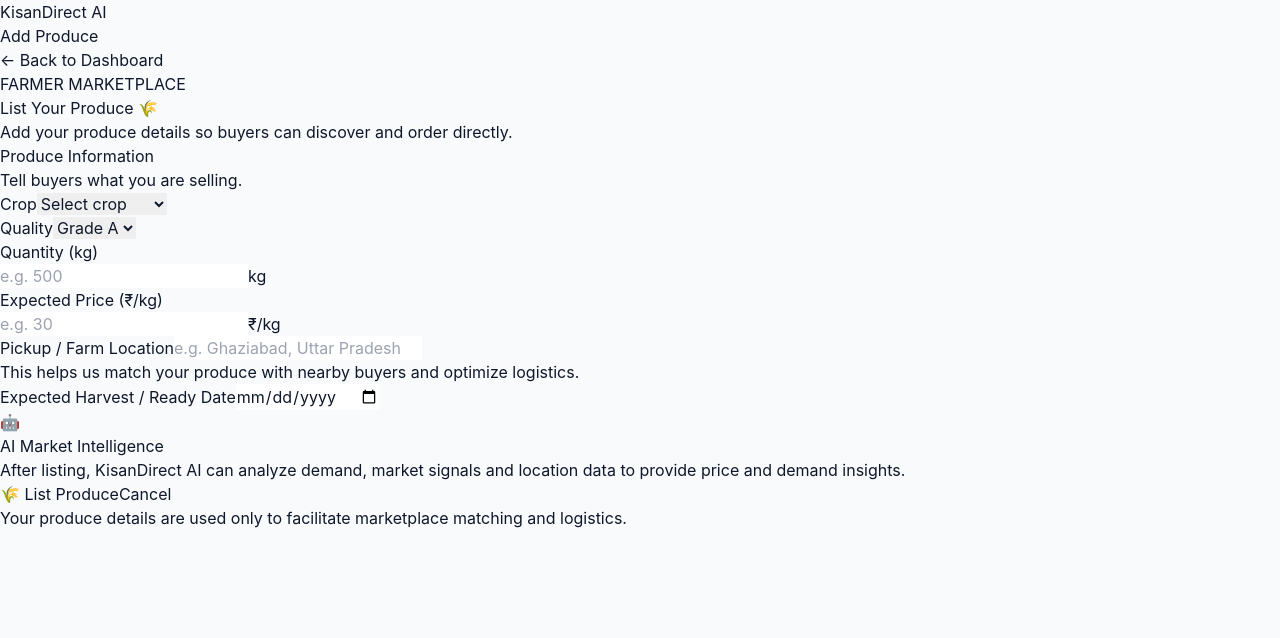
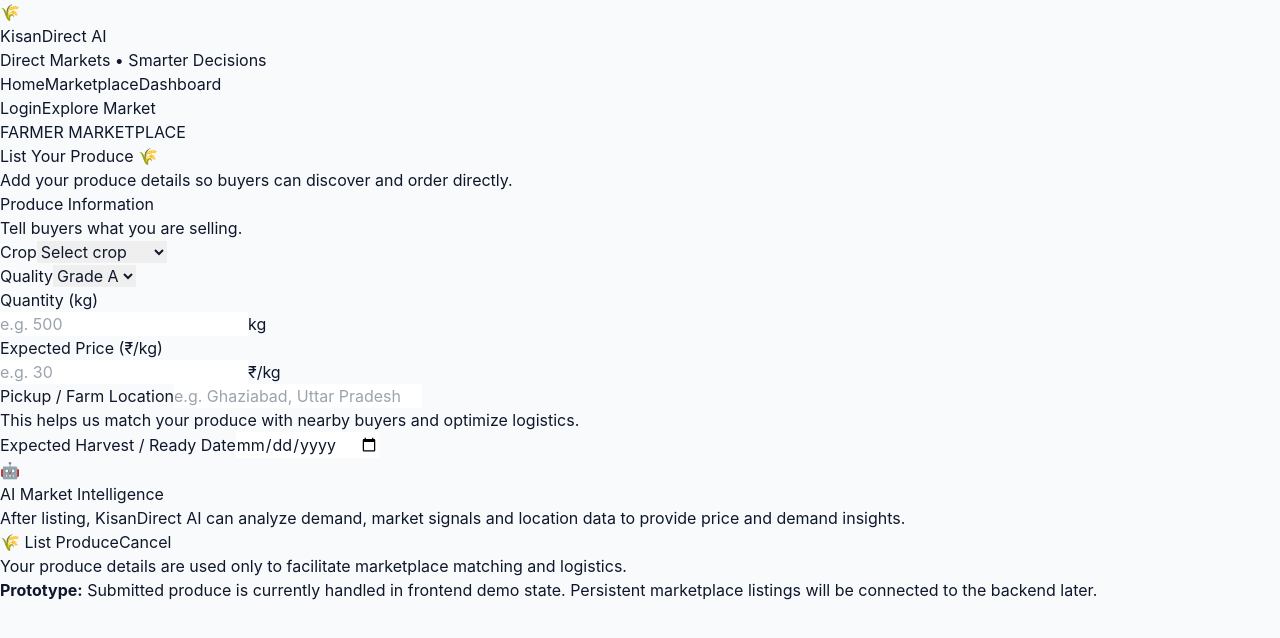
Before and after one commit to akshaybhardwaj411/KisanDirect_AI, a React app in the folder frontend/: page /farmer/add-produce in a window 1280 px wide. Shown: the top 638 px of the page. Built offline with nearby package versions, Linux system fonts and the light colour scheme; the HTML template or start-up script is replaced by a standard one.

Commit message:
Refactor AddProduce component and improve UI
Refactor AddProduce component for improved readability and structure. Added Navbar and Button components, updated form styles, and enhanced user feedback.

```diff
--- a/frontend/src/pages/AddProduce.jsx
+++ b/frontend/src/pages/AddProduce.jsx
@@ -1,5 +1,8 @@
 import { useState } from "react";
 import { Link, useNavigate } from "react-router-dom";
+
+import Navbar from "../components/Navbar";
+import Button from "../components/Button";
 
 export default function AddProduce() {
   const navigate = useNavigate();
@@ -16,10 +19,10 @@
   const [submitted, setSubmitted] = useState(false);
 
   const handleChange = (e) => {
-    setFormData({
-      ...formData,
+    setFormData((previous) => ({
+      ...previous,
       [e.target.name]: e.target.value,
-    });
+    }));
   };
 
   const handleSubmit = (e) => {
@@ -34,34 +37,10 @@
 
   return (
     <div className="min-h-screen bg-slate-50">
+      <Navbar />
 
-      {/* Header */}
-      <header className="bg-white border-b border-slate-200">
-        <div className="max-w-6xl mx-auto px-6 py-4 flex items-center justify-between">
-
-          <div>
-            <h1 className="text-2xl font-bold text-green-800">
-              KisanDirect AI
-            </h1>
-            <p className="text-sm text-slate-500">
-              Add Produce
-            </p>
-          </div>
-
-          <Link
-            to="/farmer"
-            className="text-sm font-semibold text-green-700 hover:underline"
-          >
-            ← Back to Dashboard
-          </Link>
-
-        </div>
-      </header>
-
-      {/* Main */}
-      <main className="max-w-4xl mx-auto px-6 py-8">
-
-        {/* Page heading */}
+      <main className="page-container py-8">
+        {/* Page Heading */}
         <div className="mb-7">
           <p className="text-sm font-semibold text-green-700">
             FARMER MARKETPLACE
@@ -71,12 +50,13 @@
             List Your Produce 🌾
           </h2>
 
-          <p className="text-slate-500 mt-2">
-            Add your produce details so buyers can discover and order directly.
+          <p className="text-slate-500 mt-2 max-w-2xl">
+            Add your produce details so buyers can discover and order
+            directly.
           </p>
         </div>
 
-        {/* Success message */}
+        {/* Success Message */}
         {submitted && (
           <div className="mb-6 bg-green-50 border border-green-200 text-green-800 rounded-xl px-5 py-4">
             <p className="font-semibold">
@@ -92,9 +72,8 @@
         {/* Form */}
         <form
           onSubmit={handleSubmit}
-          className="bg-white border border-slate-200 rounded-2xl shadow-sm p-6 md:p-8"
+          className="bg-white border border-slate-200 rounded-2xl shadow-sm p-6 md:p-8 max-w-4xl"
         >
-
           {/* Section */}
           <div className="mb-7">
             <h3 className="text-lg font-bold text-slate-900">
@@ -108,7 +87,6 @@
 
           {/* Crop + Quality */}
           <div className="grid grid-cols-1 md:grid-cols-2 gap-5">
-
             <div>
               <label className="block text-sm font-semibold text-slate-700 mb-2">
                 Crop
@@ -119,7 +97,7 @@
                 value={formData.crop}
                 onChange={handleChange}
                 required
-                className="w-full px-4 py-3 rounded-xl border border-slate-300 bg-white outline-none focus:ring-2 focus:ring-green-500"
+                className="input-field bg-white"
               >
                 <option value="">Select crop</option>
                 <option value="Tomato">🍅 Tomato</option>
@@ -141,19 +119,17 @@
                 name="quality"
                 value={formData.quality}
                 onChange={handleChange}
-                className="w-full px-4 py-3 rounded-xl border border-slate-300 bg-white outline-none focus:ring-2 focus:ring-green-500"
+                className="input-field bg-white"
               >
-                <option>Grade A</option>
-                <option>Grade B</option>
-                <option>Grade C</option>
+                <option value="Grade A">Grade A</option>
+                <option value="Grade B">Grade B</option>
+                <option value="Grade C">Grade C</option>
               </select>
             </div>
-
           </div>
 
           {/* Quantity + Price */}
           <div className="grid grid-cols-1 md:grid-cols-2 gap-5 mt-5">
-
             <div>
               <label className="block text-sm font-semibold text-slate-700 mb-2">
                 Quantity (kg)
@@ -166,9 +142,10 @@
                   value={formData.quantity}
                   onChange={handleChange}
                   min="1"
+                  step="1"
                   placeholder="e.g. 500"
                   required
-                  className="w-full px-4 py-3 pr-14 rounded-xl border border-slate-300 outline-none focus:ring-2 focus:ring-green-500"
+                  className="input-field pr-14"
                 />
 
                 <span className="absolute right-4 top-3.5 text-sm text-slate-400">
@@ -189,9 +166,10 @@
                   value={formData.price}
                   onChange={handleChange}
                   min="1"
+                  step="0.01"
                   placeholder="e.g. 30"
                   required
-                  className="w-full px-4 py-3 pr-14 rounded-xl border border-slate-300 outline-none focus:ring-2 focus:ring-green-500"
+                  className="input-field pr-16"
                 />
 
                 <span className="absolute right-4 top-3.5 text-sm text-slate-400">
@@ -199,7 +177,6 @@
                 </span>
               </div>
             </div>
-
           </div>
 
           {/* Location */}
@@ -215,15 +192,16 @@
               onChange={handleChange}
               placeholder="e.g. Ghaziabad, Uttar Pradesh"
               required
-              className="w-full px-4 py-3 rounded-xl border border-slate-300 outline-none focus:ring-2 focus:ring-green-500"
+              className="input-field"
             />
 
             <p className="text-xs text-slate-400 mt-2">
-              This helps us match your produce with nearby buyers and optimize logistics.
+              This helps us match your produce with nearby buyers and
+              optimize logistics.
             </p>
           </div>
 
-          {/* Harvest date */}
+          {/* Harvest Date */}
           <div className="mt-5">
             <label className="block text-sm font-semibold text-slate-700 mb-2">
               Expected Harvest / Ready Date
@@ -235,16 +213,14 @@
               value={formData.harvestDate}
               onChange={handleChange}
               required
-              className="w-full px-4 py-3 rounded-xl border border-slate-300 outline-none focus:ring-2 focus:ring-green-500"
+              className="input-field"
             />
           </div>
 
-          {/* AI box */}
+          {/* AI Box */}
           <div className="mt-7 bg-green-50 border border-green-200 rounded-xl p-5">
-
             <div className="flex gap-3">
-
-              <div className="w-10 h-10 bg-white rounded-lg flex items-center justify-center text-xl">
+              <div className="w-10 h-10 bg-white rounded-lg flex items-center justify-center text-xl shrink-0">
                 🤖
               </div>
 
@@ -259,42 +235,45 @@
                   and demand insights.
                 </p>
               </div>
-
             </div>
-
           </div>
 
           {/* Buttons */}
           <div className="flex flex-col sm:flex-row gap-3 mt-8">
-
-            <button
+            <Button
               type="submit"
               disabled={submitted}
-              className="flex-1 bg-green-700 text-white py-3.5 rounded-xl font-semibold hover:bg-green-800 transition disabled:opacity-60"
+              className="flex-1"
             >
               {submitted ? "Listing Produce..." : "🌾 List Produce"}
-            </button>
+            </Button>
 
             <Link
               to="/farmer"
-              className="sm:w-40 border border-slate-300 text-slate-700 py-3.5 rounded-xl font-semibold text-center hover:bg-slate-50 transition"
+              className="sm:w-40 inline-flex items-center justify-center border border-slate-300 text-slate-700 py-3.5 rounded-xl font-semibold text-center hover:bg-slate-50 transition"
             >
               Cancel
             </Link>
-
           </div>
-
         </form>
 
-        {/* Trust note */}
-        <div className="text-center mt-6">
+        {/* Trust Note */}
+        <div className="max-w-4xl text-center mt-6">
           <p className="text-xs text-slate-400">
-            Your produce details are used only to facilitate marketplace matching and logistics.
+            Your produce details are used only to facilitate marketplace
+            matching and logistics.
           </p>
         </div>
 
+        {/* Prototype Notice */}
+        <div className="max-w-4xl mt-5 bg-amber-50 border border-amber-200 rounded-xl p-4">
+          <p className="text-xs text-amber-800">
+            <strong>Prototype:</strong> Submitted produce is currently
+            handled in frontend demo state. Persistent marketplace
+            listings will be connected to the backend later.
+          </p>
+        </div>
       </main>
-
     </div>
   );
-            }
+}
```
